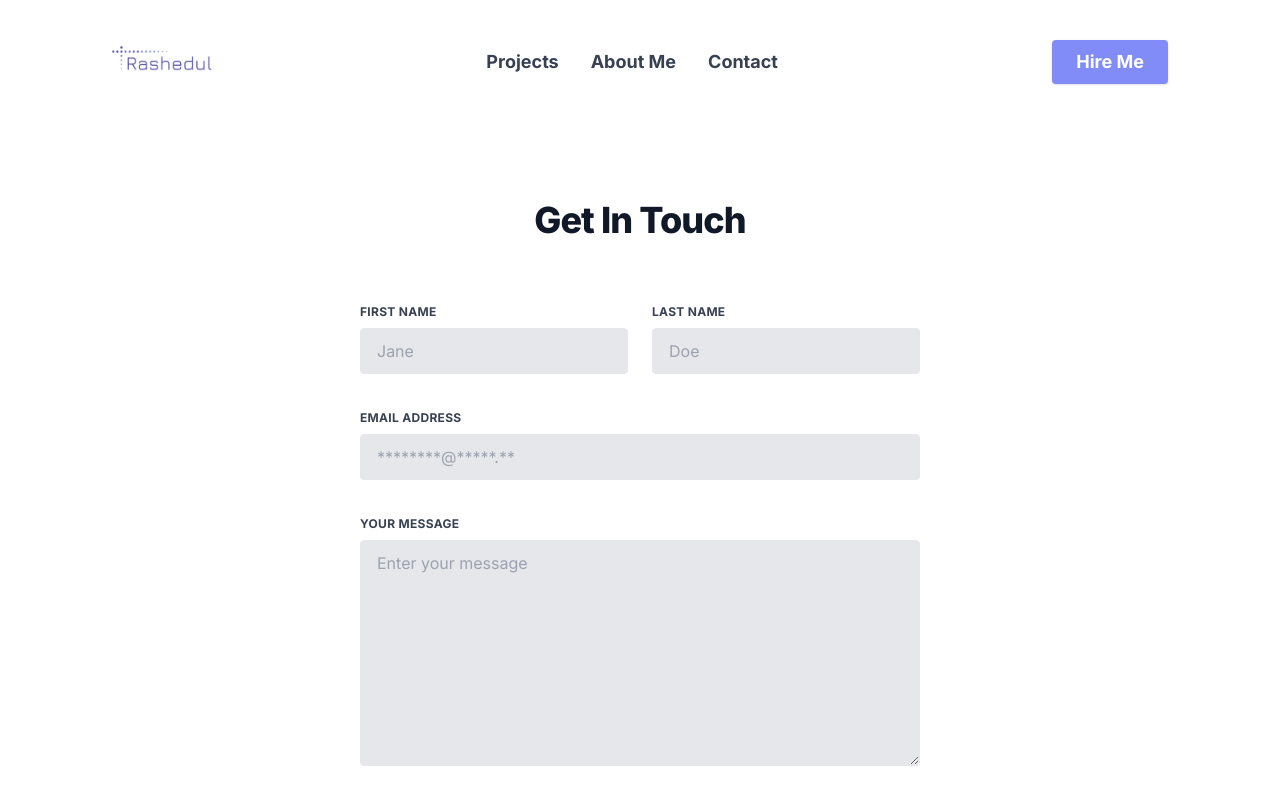
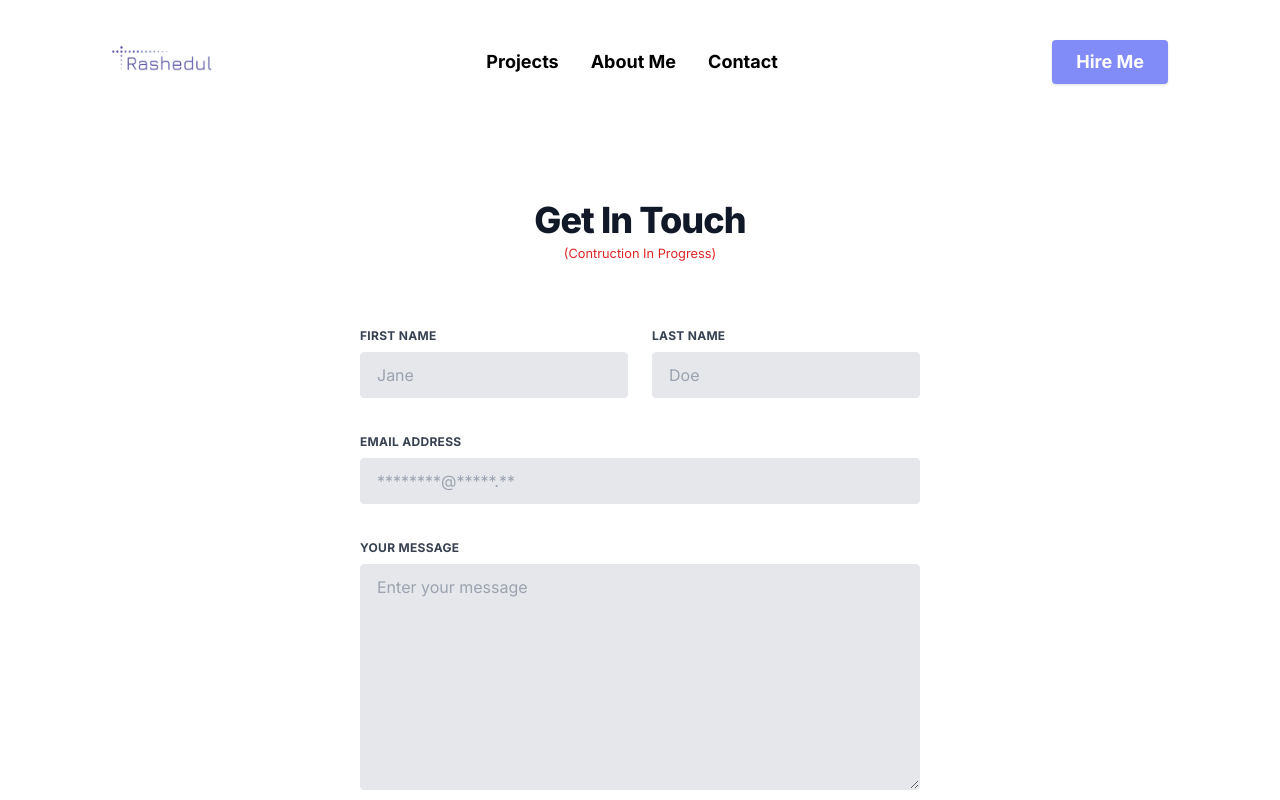
Before and after one commit to RashedulAlam/react-portfolio, a Next.js app: page /contact in a window 1280 px wide. Shown: the top 800 px of the page. Built offline with nearby package versions, Linux system fonts and the light colour scheme.

Commit message:
add css for mobile responsivness

```diff
--- a/src/app/layout.tsx
+++ b/src/app/layout.tsx
@@ -18,7 +18,7 @@ export default function RootLayout({
   children: React.ReactNode;
 }) {
   return (
-    <html lang="en">
+    <html lang="en" suppressHydrationWarning>
       <body
         className={`${inter.className} py-2 px-2 md:px-24 lg:px-24 md:py-5 lg:py-5`}
       >
--- a/src/components/Hero/HeroPrimaryContent.tsx
+++ b/src/components/Hero/HeroPrimaryContent.tsx
@@ -3,7 +3,7 @@ import React from "react";
 
 const HeroPrimaryContent = () => {
   return (
-    <div className="flex flex-row justify-between gap-10 sm:flex-col md:flex-row">
+    <div className="flex flex-col justify-between gap-10 sm:flex-col md:flex-row">
       <div className="flex flex-col gap-5">
         <h1 className="font-extrabold text-5xl text-indigo-800">
           Hi! I&apos;m Rashedul
@@ -38,11 +38,11 @@ const HeroPrimaryContent = () => {
           Download CV
         </a>
       </div>
-      <div className="flex flex-shrink-0">
+      <div className="hidden sm:hidden md:flex lg:basis-2/3">
         <Image
           src="/profile/2.jpg"
           alt="backgroud"
-          height={600}
+          height={400}
           width={600}
           className="object-cover"
         />
--- a/src/components/Navbar/Navbar.tsx
+++ b/src/components/Navbar/Navbar.tsx
@@ -1,5 +1,6 @@
+"use client";
 import Image from "next/image";
-import React from "react";
+import React, { useState } from "react";
 
 export interface INavItem {
   label: string;
@@ -11,6 +12,12 @@ export interface INavbarProps {
 }
 
 const Navbar = ({ navItems = [] }: INavbarProps) => {
+  const [isOpened, setIsOpened] = useState(false);
+
+  const toogleMobileMenu = () => {
+    setIsOpened((prevState) => !prevState);
+  };
+
   return (
     <header>
       <nav
@@ -22,7 +29,7 @@ const Navbar = ({ navItems = [] }: INavbarProps) => {
          py-5
          md:py-5
          px-4
-         text-lg text-gray-700"
+         text-lg"
       >
         <a
           href="/"
@@ -43,39 +50,7 @@ const Navbar = ({ navItems = [] }: INavbarProps) => {
           />
         </a>
 
-        <div
-          className="hidden w-full md:flex md:items-center md:w-auto"
-          id="menu"
-        >
-          <ul
-            className="
-             pt-4
-             text-base text-gray-700
-             md:flex
-             md:justify-between
-             md:pt-0"
-          >
-            {navItems.map((item, index) => (
-              <li key={`nav-bar-item-${index}`}>
-                <a
-                  className="
-                  block text-left text-lg text-primary-dark font-bold
-                  dark:text-ternary-light hover:text-secondary-dark dark:hover:text-secondary-light
-                  sm:mx-4 sm:py-2
-                  hover:underline
-                  hover:underline-offset-8
-                  decoration-2
-                  "
-                  href={item.url}
-                >
-                  {item.label}
-                </a>
-              </li>
-            ))}
-          </ul>
-        </div>
-
-        <div className="flex flex-row">
+        <div className="flex flex-row md:hidden">
           <a
             className="
           shadow bg-indigo-400 hover:bg-indigo-600
@@ -94,14 +69,61 @@ const Navbar = ({ navItems = [] }: INavbarProps) => {
           fill="none"
           viewBox="0 0 24 24"
           stroke="currentColor"
+          onClick={toogleMobileMenu}
         >
           <path
-            stroke-linecap="round"
-            stroke-linejoin="round"
-            stroke-width="2"
+            strokeLinecap="round"
+            strokeLinejoin="round"
+            strokeWidth="2"
             d="M4 6h16M4 12h16M4 18h16"
           />
         </svg>
+
+        <div
+          className={`w-full md:flex md:items-center md:w-auto ${
+            isOpened ? "" : " hidden "
+          }`}
+          id="menu"
+        >
+          <ul
+            className="
+             pt-4
+             text-base
+             md:flex
+             md:justify-between
+             md:pt-0"
+          >
+            {navItems.map((item, index) => (
+              <li key={`nav-bar-item-${index}`}>
+                <a
+                  className="
+                  block text-left text-lg font-bold
+                  sm:mx-4 sm:py-2
+                  hover:underline
+                  hover:underline-offset-8
+                  decoration-2
+                  hover:text-indigo-600
+                  "
+                  href={item.url}
+                >
+                  {item.label}
+                </a>
+              </li>
+            ))}
+          </ul>
+        </div>
+
+        <div className="hidden flex-row md:flex">
+          <a
+            className="
+          shadow bg-indigo-400 hover:bg-indigo-600
+          focus:shadow-outline focus:outline-none
+          text-white font-bold py-2 px-6 rounded"
+            href="mailto:rashedulalam.iit.du@gmail.com"
+          >
+            Hire Me
+          </a>
+        </div>
       </nav>
     </header>
   );
--- a/src/components/common/Card.tsx
+++ b/src/components/common/Card.tsx
@@ -24,7 +24,7 @@ const Card = ({
 }: ICardProps) => {
   return (
     <div
-      className="rounded-lg bg-white shadow-lg p-7 text-center sm:max-w-sm sm:p-4 cursor-pointer w-80"
+      className="rounded-lg bg-white shadow-lg p-7 text-center sm:max-w-sm sm:p-4 cursor-pointer w-80 flex-grow"
       onClick={() => onClick && onClick(id)}
     >
       <Image
@@ -35,9 +35,7 @@ const Card = ({
         width={400}
       />
       <div className="flex flex-col gap-1">
-        <h2 className="text-gray-800 capitalize text-xl font-bold py-4">
-          {title}
-        </h2>
+        <h2 className="capitalize text-xl font-bold py-4">{title}</h2>
         <p>{description}</p>
         <div className="flex flex-row justify-center gap-2">
           {tags.map((tag, index) => (
--- a/src/components/contact/ContactForm.tsx
+++ b/src/components/contact/ContactForm.tsx
@@ -7,6 +7,7 @@ const ContactForm = () => {
         <h1 className="text-3xl sm:text-4xl leading-normal font-extrabold tracking-tight text-gray-900">
           Get In Touch
         </h1>
+        <small className="text-red-600">(Contruction In Progress)</small>
       </div>
 
       <form className="w-full">
--- a/src/components/profile/Social.tsx
+++ b/src/components/profile/Social.tsx
@@ -17,7 +17,7 @@ const Social = ({ items = [] }: ISocialProps) => {
       <div className="flex flex-row align-middle justify-center">
         <h2 className="text-3xl">Follow me</h2>
       </div>
-      <div className="flex flex-row gap-10 align-middle justify-center">
+      <div className="flex flex-row gap-10 items-center justify-center">
         {items.map((item, index) => (
           <a
             key={index}
--- a/src/components/project/ProjectDetails.tsx
+++ b/src/components/project/ProjectDetails.tsx
@@ -35,8 +35,8 @@ const ProjectDetails = ({
               fill="none"
               stroke-width="2"
               viewBox="0 0 24 24"
-              stroke-linecap="round"
-              stroke-linejoin="round"
+              strokeLinecap="round"
+              strokeLinejoin="round"
               className="text-lg text-ternary-dark dark:text-ternary-light"
               height="1em"
               width="1em"
@@ -53,8 +53,8 @@ const ProjectDetails = ({
               fill="none"
               stroke-width="2"
               viewBox="0 0 24 24"
-              stroke-linecap="round"
-              stroke-linejoin="round"
+              strokeLinecap="round"
+              strokeLinejoin="round"
               className="text-lg text-ternary-dark dark:text-ternary-light"
               height="1em"
               width="1em"
--- a/src/components/project/Projects.tsx
+++ b/src/components/project/Projects.tsx
@@ -1,4 +1,4 @@
-'use client'
+"use client";
 import React from "react";
 import Card from "../common/Card";
 import { PROJECTS } from "@/config/projects";
@@ -39,12 +39,10 @@ const Project = () => {
           so we can discuss.
         </div>
       </div>
-      <div className="flex flex-col align-middle justify-between">
-        <div className="flex flex-row gap-10 flex-wrap">
-          {PROJECTS.map((project, i) => (
-            <Card key={i} {...project} onClick={onClickHandler} />
-          ))}
-        </div>
+      <div className="flex flex-row gap-10 flex-wrap justify-between items-center">
+        {PROJECTS.map((project, i) => (
+          <Card key={i} {...project} onClick={onClickHandler} />
+        ))}
       </div>
     </div>
   );
```
Also changed, not shown: public/profile/3.svg.
